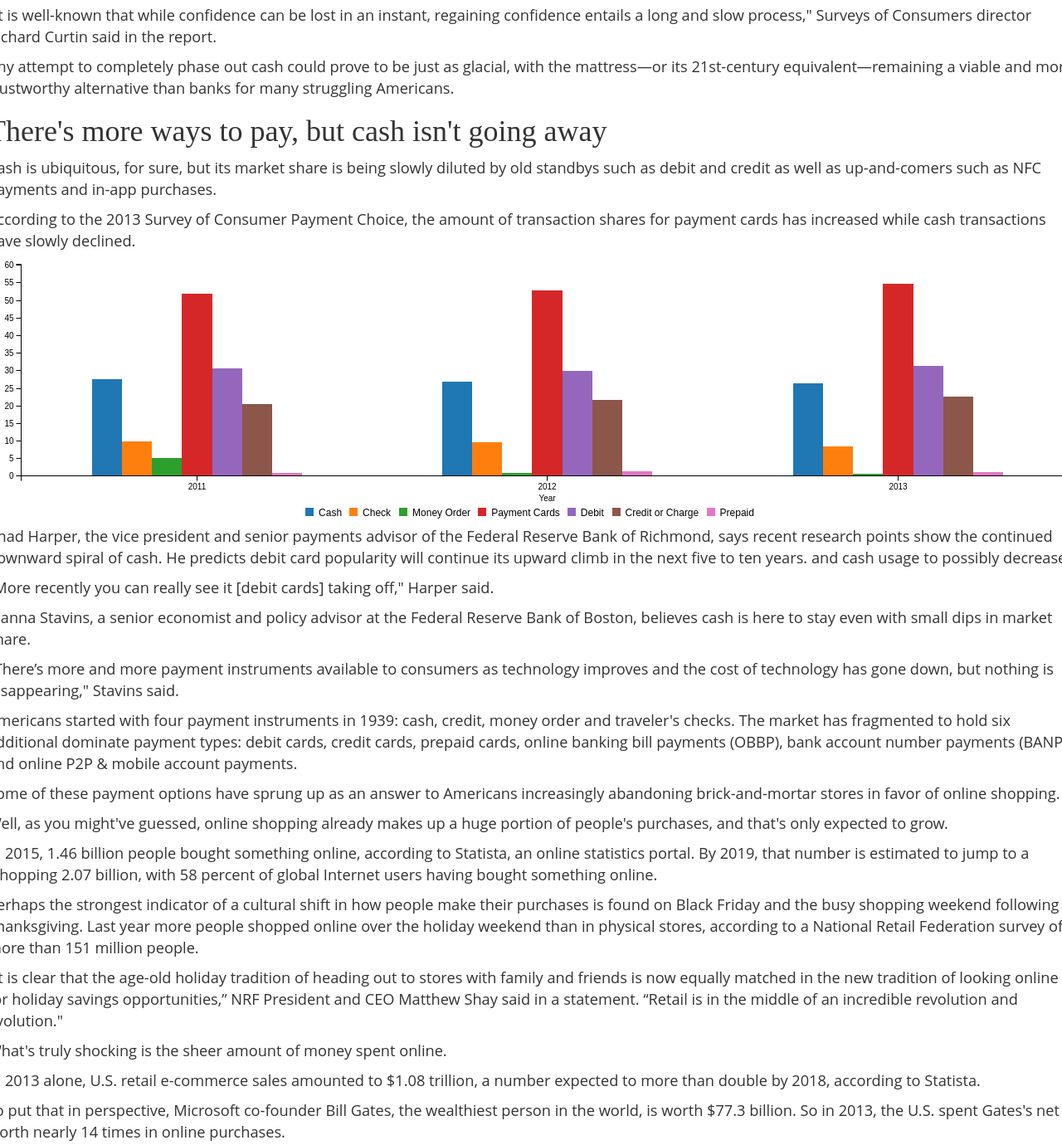
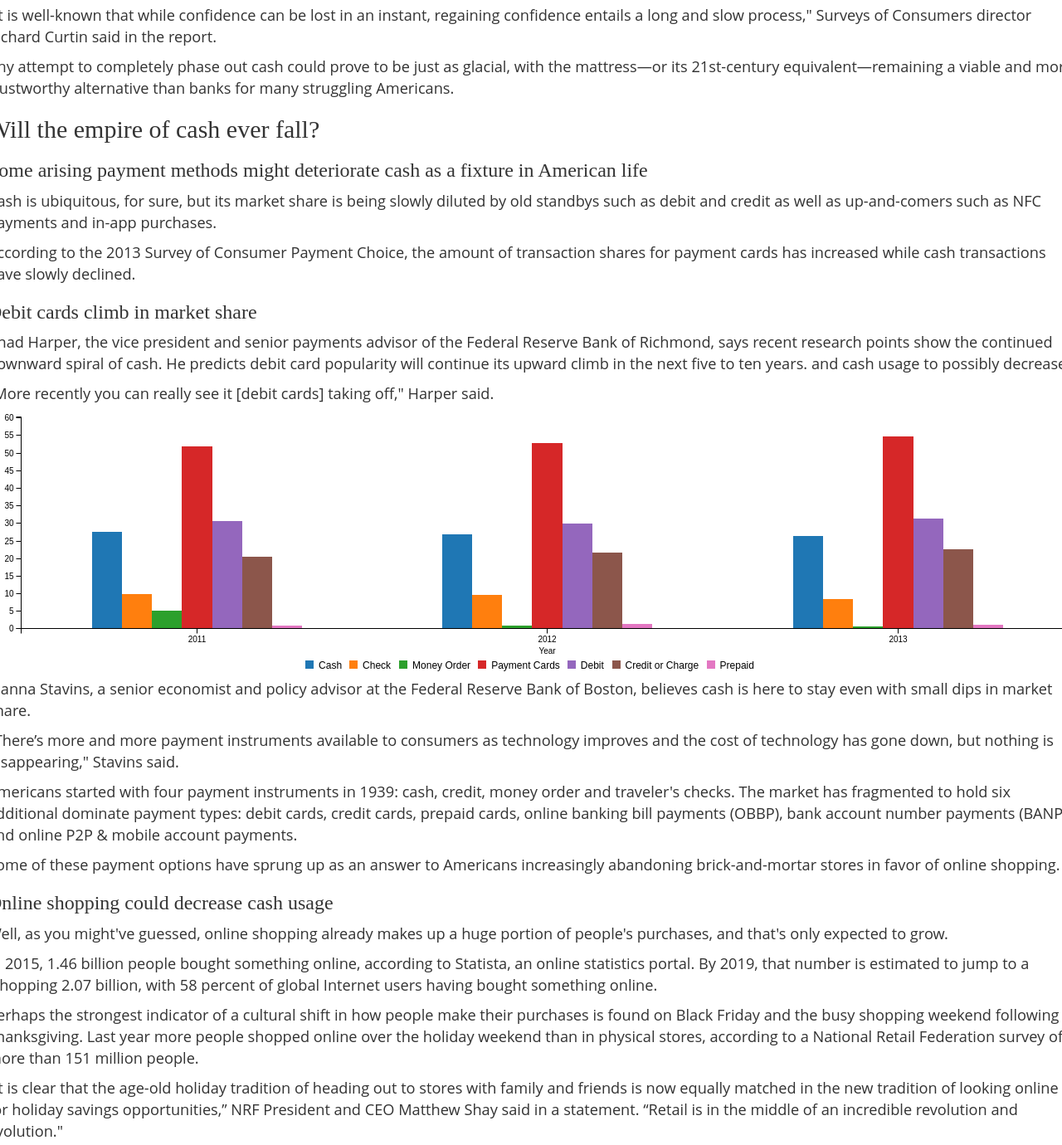
Before and after one commit to anettles1/deadpresidents, a plain HTML site: page index.html in a window 1280 px wide. Shown: the part 9080-10460 px from the top of the page at 83% size. Drawn offline with nearby package versions, Linux system fonts and the light colour scheme.

Commit message:
subheads/dek/hed

```diff
--- a/index.html
+++ b/index.html
@@ -246,17 +246,20 @@
 </div>
 
 <div class="caveats">
-<h1> There's more ways to pay, but cash isn't going away </h1>
+<h2> Will the empire of cash ever fall? </h2>
+<h3> Some arising payment methods might deteriorate cash as a fixture in American life </h3>
 
 <p>Cash is ubiquitous, for sure, but its market share is being slowly diluted by old standbys such as debit and credit as well as up-and-comers such as NFC payments and in-app purchases.</p>
 
 <p>According to the 2013 Survey of Consumer Payment Choice, the amount of transaction shares for payment cards has increased while cash transactions have slowly declined.</p>
 
-<div id="totpaychart"></div>
+<h3>Debit cards climb in market share</h3>
 
 <p>Chad Harper, the vice president and senior payments advisor of the Federal Reserve Bank of Richmond, says recent research points show the continued downward spiral of cash. He predicts debit card popularity will continue its upward climb in the next five to ten years. and cash usage to possibly decrease.</p>
 
 <p>"More recently you can really see it [debit cards] taking off," Harper said.</p>
+
+<div id="totpaychart"></div>
 
 <p>Joanna Stavins, a senior economist and policy advisor at the Federal Reserve Bank of Boston, believes cash is here to stay even with small dips in market share.</p>
 
@@ -265,6 +268,8 @@
 <p>Americans started with four payment instruments in 1939: cash, credit, money order and traveler's checks. The market has fragmented to hold six additional dominate payment types: debit cards, credit cards, prepaid cards, online banking bill payments (OBBP), bank account number payments (BANP), and online P2P & mobile account payments.</p>
 
 <p>Some of these payment options have sprung up as an answer to Americans increasingly abandoning brick-and-mortar stores in favor of online shopping.</p>
+
+<h3> Online shopping could decrease cash usage </h3>
 
 <p>Well, as you might've guessed, online shopping already makes up a huge portion of people's purchases, and that's only expected to grow.</p>
 
@@ -288,6 +293,8 @@
 
 <p>"The convenience factor is a big driver of the way consumers are spending today," Penn Mutual Asset Management Chief Investment Officer Mark Heppenstall told Business Insider in May. "The entire experience of going to the mall just seems as though it's becoming less part of the American lifestyle, particularly for the younger generation - the millennials."</p>
 
+<h3> Sorry, you can't pay your Uber driver in cash </h3>
+
 <p>One potential factor in future declines in cash usage might simply be a lack of places where cash is an acceptable payment form.</p>
 
 <p>"Think of using Uber on your mobile phone, cash is never an option there," Harper said. “The universe of experiences where you could have used cash is just going to shrink."</p>
@@ -309,6 +316,8 @@
 <p>Mobile wallets store credit or debit cards digitally on smartphones. Users can simply pull up apps like Apple Pay, Samsung Pay, or Google Wallet and tap to pay.</p>
 
 <p>"Updates to infrastructure and being pushed by a large brand such as Apple will have us get there," Smitherman said.</p>
+
+<h3>A cashless economy isn't insight anytime soon </h3>
 
 <p>But even with mobile payments ascendant, consumer payment habits change slowly.</p>
 
```
